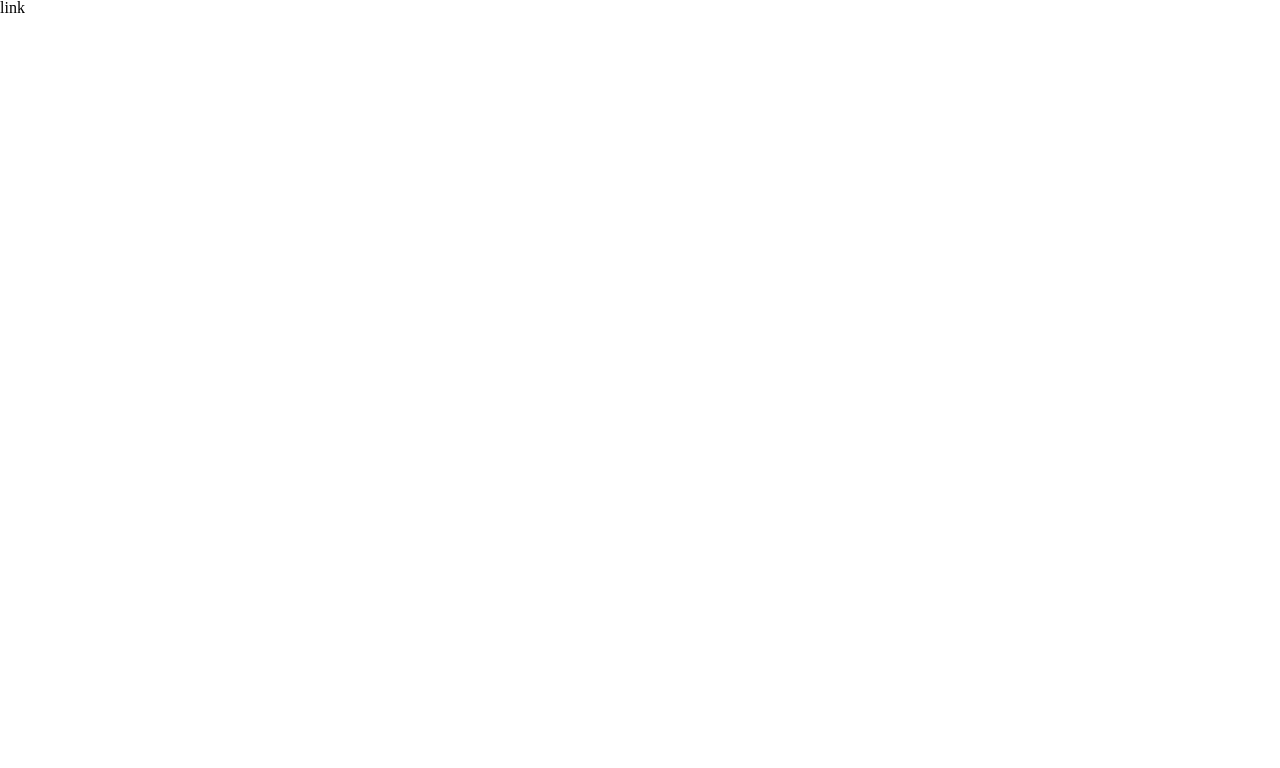
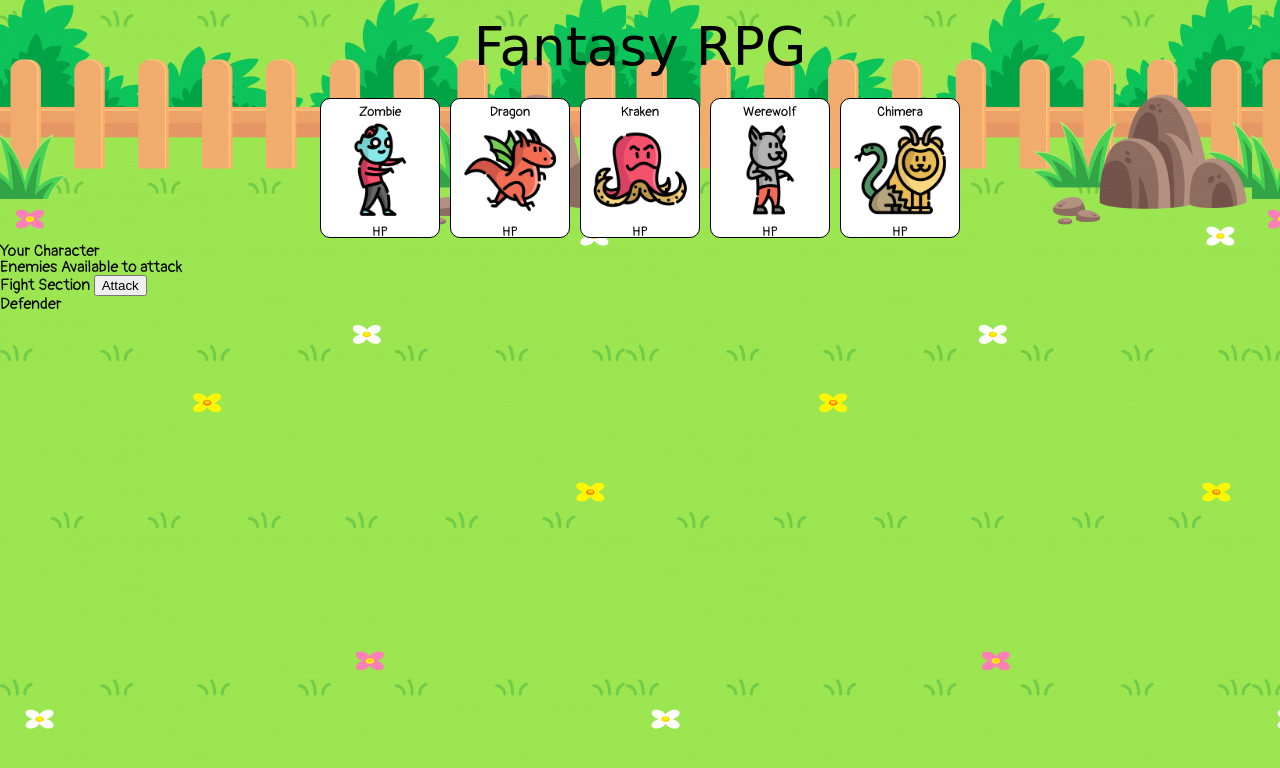
Before and after one commit to moon-mnny/RPG-Game-Unit-4, a plain HTML site: page index.html in a window 1280 px wide. Drawn offline with nearby package versions, Linux system fonts and the light colour scheme; a web font is replaced by a local one.

Commit message:
design the basic outline of the project

```diff
--- a/assets/css/style.css
+++ b/assets/css/style.css
@@ -0,0 +1,34 @@
+body {
+  justify-content: center;
+  background-image: url("../images/nature-game-background_7814-520.jpg");
+  font-family: "Pangolin", cursive;
+}
+header {
+  font-size: 40pt;
+  text-align: center;
+  /* padding-top: 70px;
+  padding-bottom: 30px; */
+  margin: 20px;
+  font-family: "Aladin", cursive;
+}
+div.characters {
+  display: flex;
+  justify-content: center;
+  flex-wrap: wrap;
+}
+button.character {
+  font-family: "Pangolin", cursive;
+  width: 120px;
+  height: 140px;
+  border: solid 1px;
+  text-align: center;
+  align-content: center;
+  padding: 5px;
+  margin: 5px;
+  border-radius: 10px;
+  background-color: white;
+}
+img {
+  width: 100px;
+  height: auto;
+}
--- a/assets/javascript/game.js
+++ b/assets/javascript/game.js
@@ -0,0 +1,43 @@
+var zombie = {
+  name: "zombie",
+  hp: "250",
+  power: "10",
+  move: function() {
+    userCharacter.push($(this));
+    console.log(userCharacter);
+  }
+};
+var dragon = {
+  name: "dragon",
+  hp: "200",
+  power: "40"
+};
+var kraken = {
+  name: "kraken",
+  hp: "150",
+  power: "70"
+};
+var werewolf = {
+  name: "werewolf",
+  hp: "225",
+  power: "25"
+};
+var chimera = {
+  name: "chimera",
+  hp: "180",
+  power: "40"
+};
+var characters = [zombie, dragon, kraken, werewolf, chimera];
+var userCharacter = "";
+var enemies = [];
+
+$(".character").click(function(event) {
+  if (userCharacter === "") {
+    $(".characters").appendTo($(".enemies"));
+    $(this).appendTo($(".user-character"));
+    console.log($(this).val());
+    userCharacter = $(this).val();
+    console.log(userCharacter);
+  } else {
+  }
+});
--- a/index.html
+++ b/index.html
@@ -5,12 +5,57 @@
     <meta name="viewport" content="width=device-width, initial-scale=1.0" />
     <meta http-equiv="X-UA-Compatible" content="ie=edge" />
     <title>RPG Game</title>
-    link
     <link rel="stylesheet" href="assets/css/reset.css" />
     <link rel="stylesheet" href="assets/css/style.css" />
+    <link
+      href="https://fonts.googleapis.com/css?family=Aladin|Pangolin&display=swap"
+      rel="stylesheet"
+    />
     <script src="https://cdnjs.cloudflare.com/ajax/libs/jquery/3.2.1/jquery.min.js"></script>
   </head>
   <body>
+    <header>Fantasy RPG</header>
+    <div class="content">
+      <div class="characters">
+        <button class="character" id="zombie" value="zombie">
+          <p class="name">Zombie</p>
+          <img src="assets/images/zombi.png" />
+          <p class="hp">HP</p>
+        </button>
+        <button class="character" id="dragon">
+          <p class="name">Dragon</p>
+          <img src="assets/images/dragon.png" />
+          <p class="hp">HP</p>
+        </button>
+        <button class="character" id="kraken">
+          <p class="name">Kraken</p>
+          <img src="assets/images/kraken.png" />
+          <p class="hp">HP</p>
+        </button>
+        <button class="character" id="werewolf">
+          <p class="name">Werewolf</p>
+          <img src="assets/images/werewolf.png" />
+          <p class="hp">HP</p>
+        </button>
+        <button class="character" id="chimera">
+          <p class="name">Chimera</p>
+          <img src="assets/images/chimera.png" />
+          <p class="hp">HP</p>
+        </button>
+      </div>
+
+      <div class="user-character">
+        Your Character
+      </div>
+      <div class="enemies">
+        Enemies Available to attack
+      </div>
+      <div class="battleground">
+        Fight Section
+        <button class="attack">Attack</button>
+      </div>
+      <div class="defender">Defender</div>
+    </div>
     <script src="assets/javascript/game.js"></script>
   </body>
 </html>
```
Also changed, not shown: assets/images/chimera.png (added), assets/images/dragon.png (added), assets/images/kraken.png (added), assets/images/nature-game-background_7814-520.jpg (added), assets/images/werewolf.png (added), assets/images/zombi.png (added), 2 other files.
